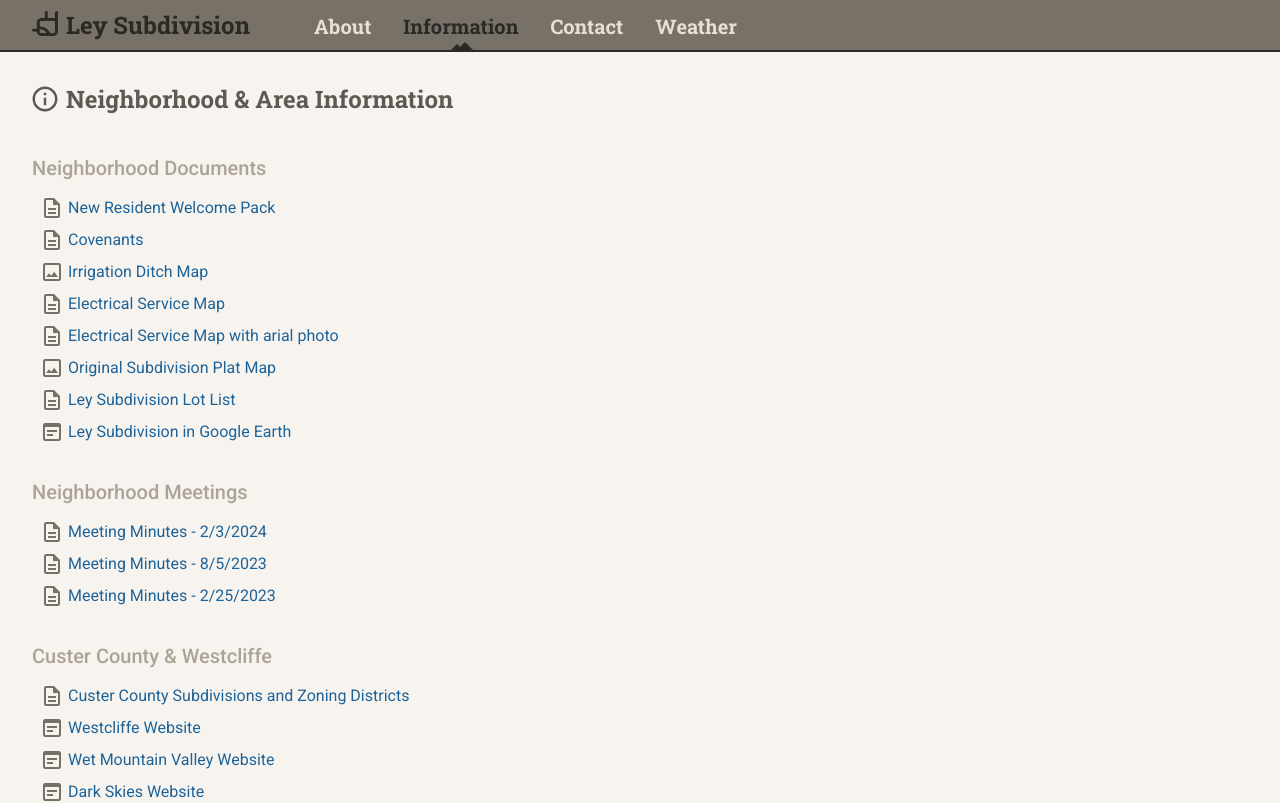
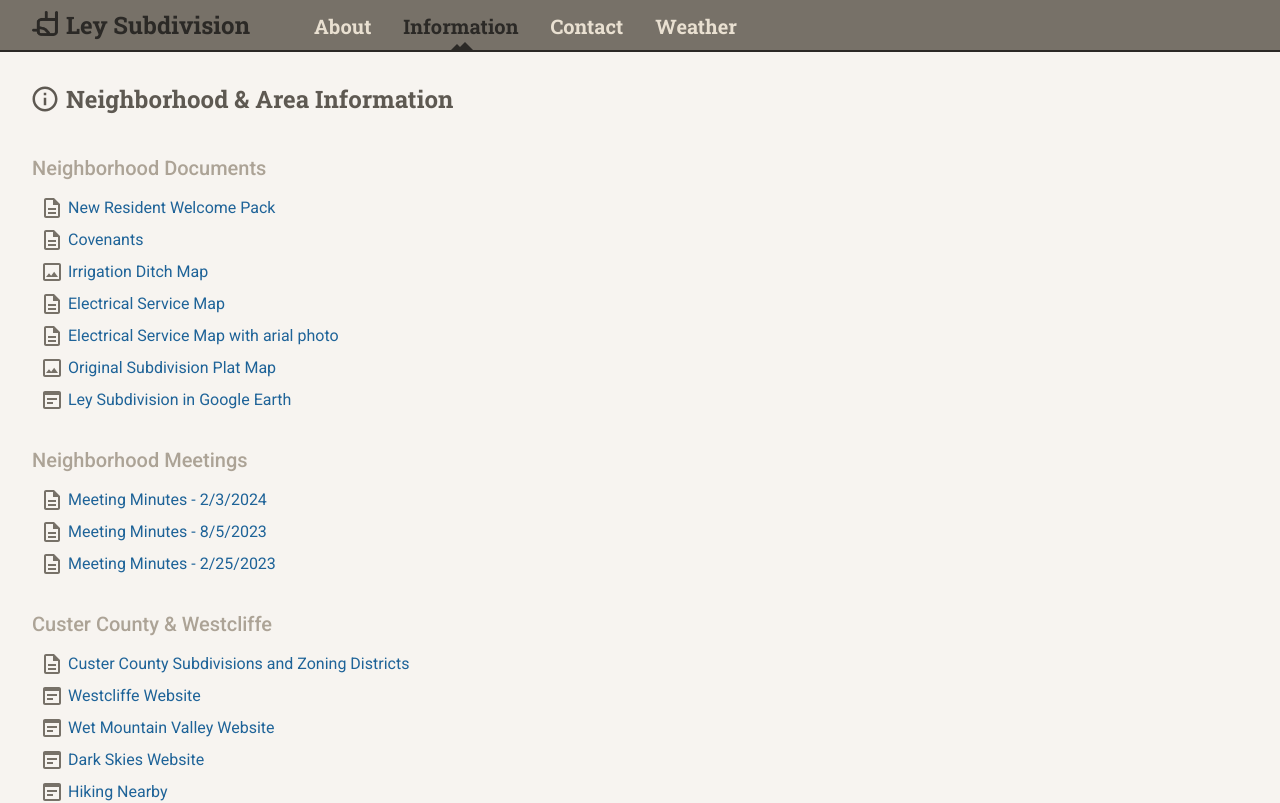
Before and after one commit to elezotte/LeySubdivision, a Next.js app: page /information in a window 1280 px wide. Shown: the top 803 px of the page. Built offline with nearby package versions, Linux system fonts and the light colour scheme.

Commit message:
remove lot listing doc - out of date

```diff
--- a/src/components/information/informationItems.neighborhood.ts
+++ b/src/components/information/informationItems.neighborhood.ts
@@ -38,13 +38,6 @@ export const neighborhoodDocuments: ListItem[] = [
     iconType: ListIconTypes.PHOTO,
   },
   {
-    id: 'ley-subdivision-lot-list',
-    label: 'Ley Subdivision Lot List',
-    path: '/documents/ley-subdivision/ley-subdivision-lot-listing.pdf',
-    iconType: ListIconTypes.DOCUMENT,
-    rel: 'nofollow',
-  },
-  {
     id: 'ley-google-earth',
     label: 'Ley Subdivision in Google Earth',
     path: 'https://earth.google.com/web/search/Westcliffe,+CO/@38.09582429,-105.52027917,2484.58290156a,2379.74851818d,35y,-115.28274072h,81.50038872t,0.00000001r/data=CigiJgokCWek4Lc4DDlAEWek4Lc4DDnAGWeJv_FwmkVAIXan-afzLFDA',
```
Also changed, not shown: 2 other files (tests, documents, lock files or other folders).
